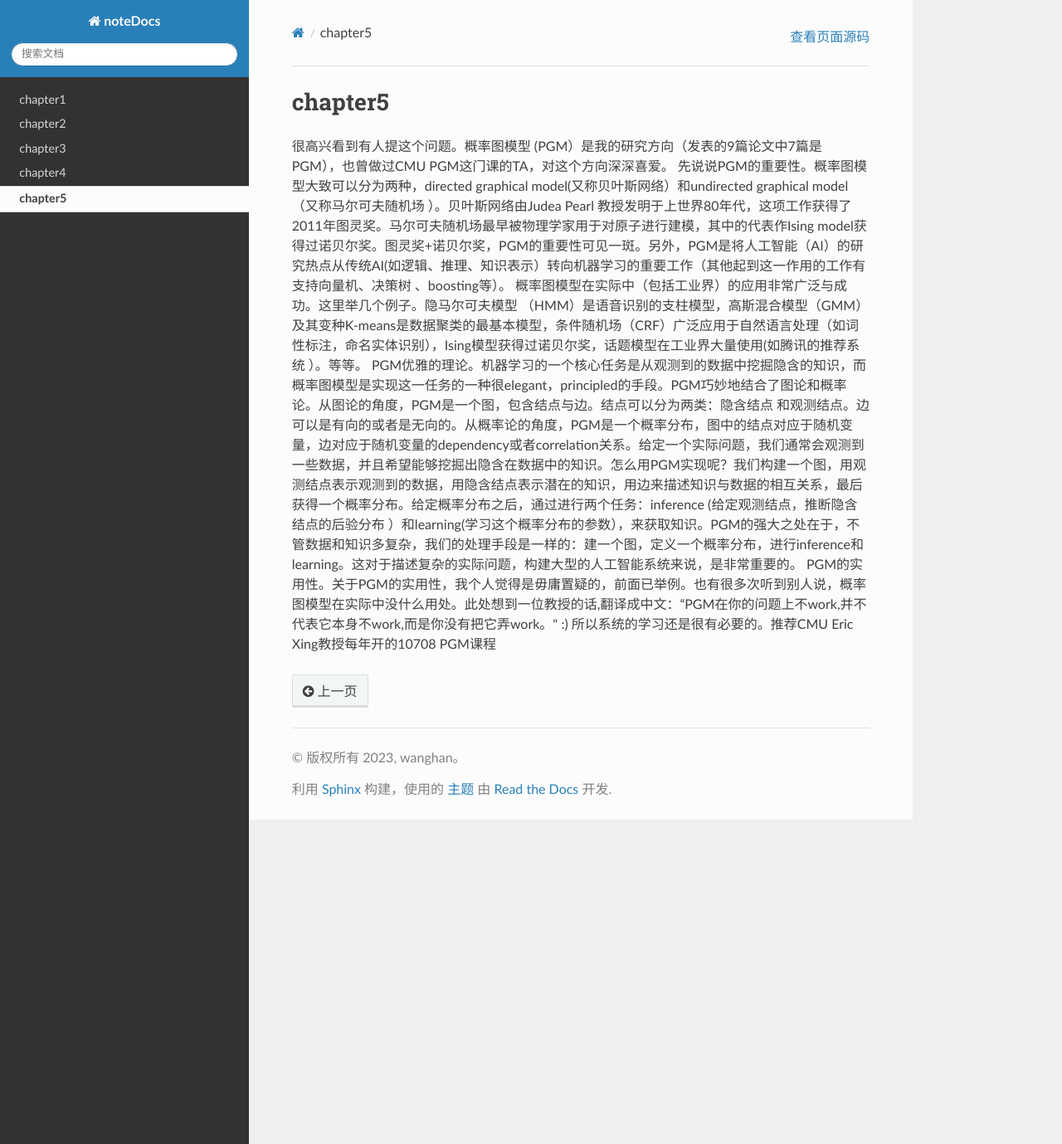
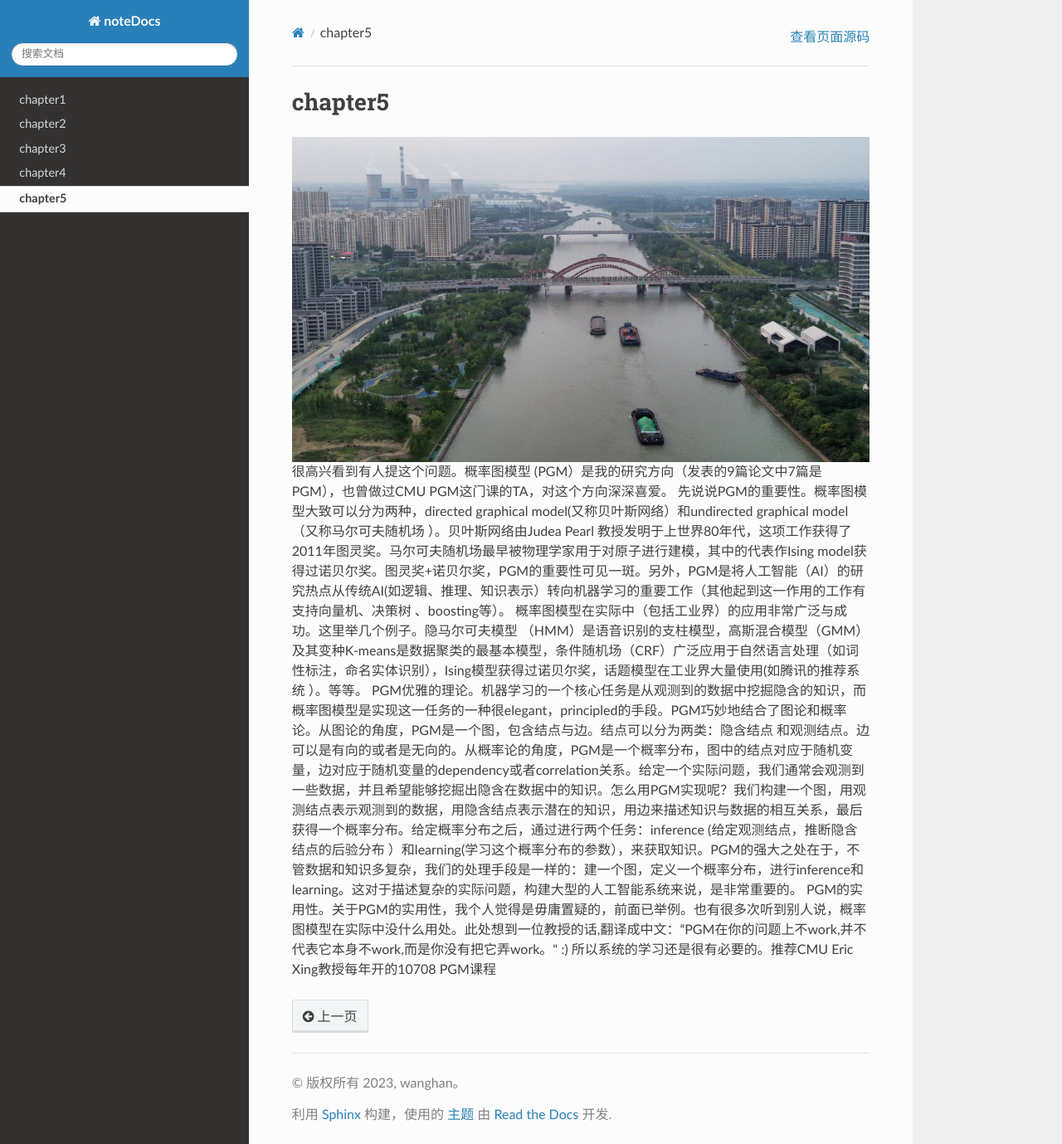
Before and after one commit to wanghan17/noteDocs, a Sphinx documentation site: the page built from source/chapter5.md, in a window 1280 px wide and 1379 px high. Shown: the whole window at 83% size. Built offline with Sphinx 7.4.7 and the Read the Docs theme 2.0.0, drawn with Linux system fonts in a browser that asks for light colours.

Commit message:
local put

```diff
--- a/source/chapter5.md
+++ b/source/chapter5.md
@@ -2,7 +2,7 @@ chapter5
 =====
 
 
-
+![img](../img/20230512110837.jpg)
 很高兴看到有人提这个问题。概率图模型
 (PGM）是我的研究方向（发表的9篇论文中7篇是PGM），也曾做过CMU PGM这门课的TA，对这个方向深深喜爱。
 先说说PGM的重要性。概率图模型大致可以分为两种，directed graphical model(又称贝叶斯网络）和undirected graphical model（又称马尔可夫随机场
```
Also changed, not shown: img/20230512110837.jpg (added).
